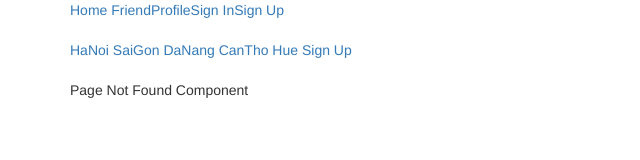
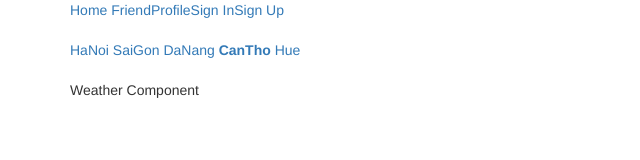
Before and after one commit to vanpho93/routing1901, an Angular app: page /weather/CanTho in a window 1280 px wide. Before the commit this address had no page. Shown: the top 160 px of the page, without its empty margins (0-640 px from the left). Built offline with nearby package versions, Linux system fonts and the light colour scheme.

Commit message:
param map

```diff
--- a/src/app/app.component.html
+++ b/src/app/app.component.html
@@ -15,10 +15,10 @@
       <a
         *ngFor="let cityName of cityNames"
         routerLink="/weather/{{ cityName }}"
+        routerLinkActive="active"
       >
         {{ cityName }}
       </a>
-      <a routerLink="/sign-up" routerLinkActive="active">Sign Up</a>
       <br><br>
   </nav>
   <router-outlet></router-outlet>
--- a/src/app/app.module.ts
+++ b/src/app/app.module.ts
@@ -17,7 +17,7 @@ const routesConfig: Routes = [
   { path: 'sign-in', component: SignInComponent },
   { path: 'sign-up', component: SignUpComponent },
   { path: 'profile', component: ProfileComponent },
-  { path: 'weather', component: WeatherComponent },
+  { path: 'weather/:cityName', component: WeatherComponent },
   { path: '**', component: PageNotFoundComponent }
 ];
 
--- a/src/app/components/weather.component.ts
+++ b/src/app/components/weather.component.ts
@@ -1,4 +1,5 @@
 import { Component } from '@angular/core';
+import { ActivatedRoute } from '@angular/router';
 
 @Component({
     selector: 'app-weather',
@@ -8,4 +9,9 @@ import { Component } from '@angular/core';
 })
 
 export class WeatherComponent {
+    constructor(private route: ActivatedRoute) {
+        this.route.paramMap.subscribe(paramMap => {
+            console.log(paramMap.get('cityName'));
+        });
+    }
 }
```
